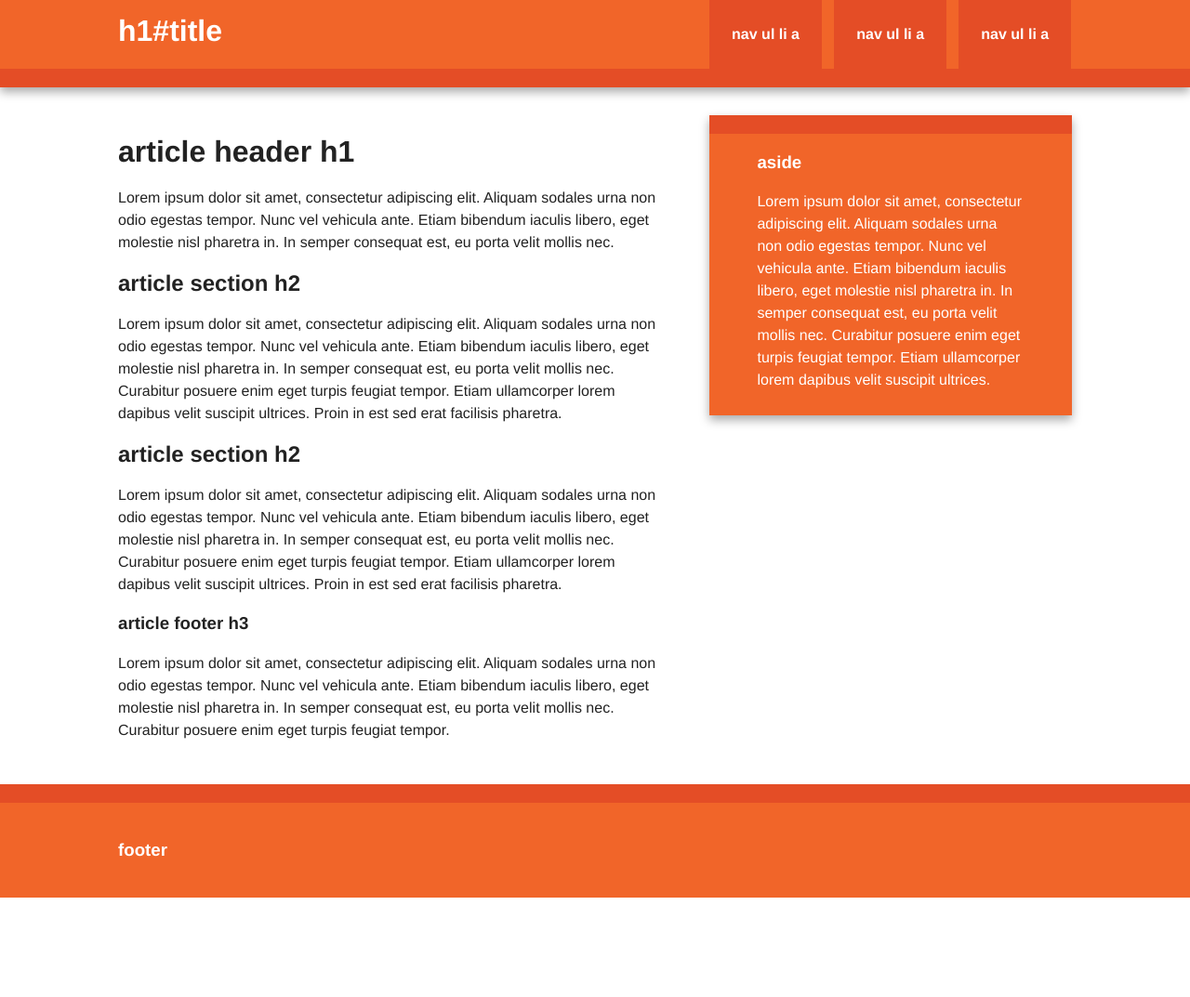
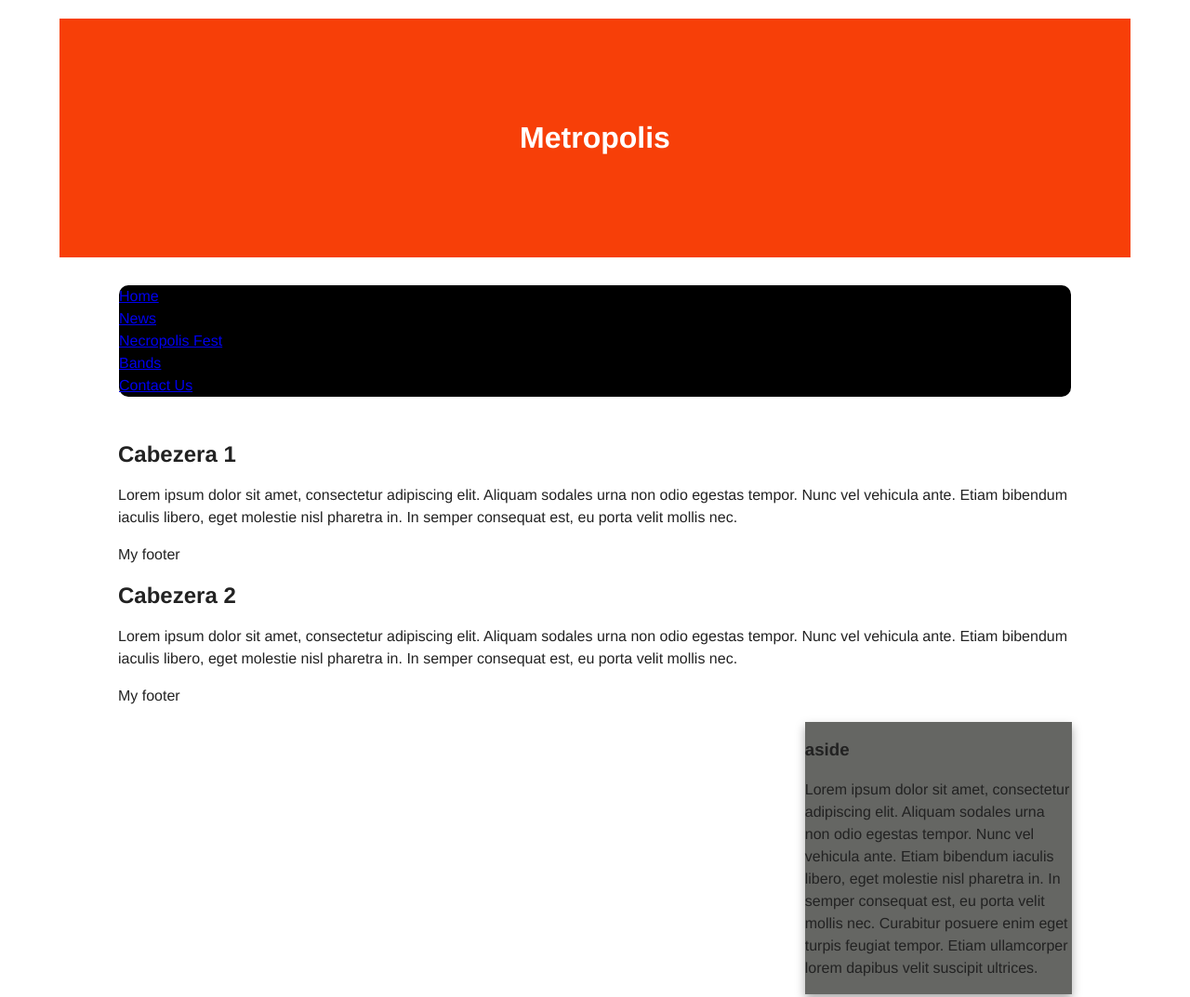
Before and after one commit to Ivanmartinezperez/Metropolis, a plain HTML site: page index.html in a window 1280 px wide. Shown: the top 1073 px of the page at 93% size. Before the commit the page ends 966 px from the top, so only its background shows below. Drawn offline with Linux system fonts and the light colour scheme; files whose address does not match are found by name.

Commit message:
cabezera funcional

```diff
--- a/css/style.css
+++ b/css/style.css
@@ -17,8 +17,9 @@ body, button, input, select, textarea { font-family: sans-serif; color: #222; }
 a { color: #00e; }
 a:visited { color: #551a8b; }
 a:hover { color: #06e; }
-a:focus { outline: thin dotted; }
+a:focus { outline: none; }
 a:hover, a:active { outline: 0; }
+nav ul li:hover{background-color:#3C3C3B;}
 
 abbr[title] { border-bottom: 1px dotted; }
 b, strong { font-weight: bold; }
@@ -37,7 +38,7 @@ sup { top: -0.5em; }
 sub { bottom: -0.25em; }
 ul, ol { margin: 1em 0; padding: 0 0 0 40px; }
 dd { margin: 0 0 0 40px; }
-nav ul, nav ol { list-style: none; list-style-image: none; margin: 0; padding: 0; }
+nav ul, nav ol { list-style: none; list-style-image: none; margin: 0; padding: 0;  }
 img { border: 0; -ms-interpolation-mode: bicubic; vertical-align: middle; }
 svg:not(:root) { overflow: hidden; }
 figure { margin: 0; }
@@ -62,13 +63,21 @@ table { border-collapse: collapse; border-spacing: 0; }
 td { vertical-align: top; }
 
 
+
+
 /* ===================================================
     Initializr styles
     http://verekia.com/initializr/responsive-template
     Author: Jonathan Verrecchia
    =================================================== */
 
-body{ font:16px/24px Helvetica, Helvetica Neue, Arial, sans-serif; }
+
+
+body{
+    font:16px/24px Helvetica, Helvetica Neue, Arial, sans-serif;
+    background:"css/fondo1.jpg";
+
+}
 
 .wrapper{
 	width:90%;
@@ -76,17 +85,19 @@ body{ font:16px/24px Helvetica, Helvetica Neue, Arial, sans-serif; }
 }
 
 /* ===================
-    ALL: Orange Theme
+    ALL: General
    =================== */
 
-#header-container{ border-bottom: 20px solid #e44d26; }
-#footer-container{ border-top:    20px solid #e44d26; }
-#main aside      { border-top:    20px solid #e44d26; }
+#header-container{
+    background:#F73F08
+}
 
-#header-container,
-#footer-container,
+#footer-container{
+    background:#08F73B
+
+}
 #main aside{
-	background:#f16529;
+	background:#656663;
 }
 
 #title{ color:white; }
@@ -96,19 +107,26 @@ body{ font:16px/24px Helvetica, Helvetica Neue, Arial, sans-serif; }
 
 /* ==============
     MOBILE: Menu
-   ============== */
+   ==============
 
 nav a{
 	display:block;
 	margin-bottom:10px;
 	padding:15px 0;
 
-	background:#e44d26;
+	background:#CFF708;
 	color:white;
 
 	text-align:center;
 	text-decoration:none;
 	font-weight:bold;
+}
+
+nav li a{
+    padding: 1% 2% 1% 2%
+}
+nav li a:hover{
+    background-color:#3C3C3B;
 }
 
 nav a:hover, nav a:visited{
@@ -117,14 +135,14 @@ nav a:hover, nav a:visited{
 
 nav a:hover{
 	text-decoration:underline;
-}
+}*/
 
 /* ==============
     MOBILE: Main
-   ============== */
+   ==============
 
 #main{
-	padding:30px 0;
+	padding: 60px 0 30px 0;
 }
 
 #main article h1{
@@ -139,7 +157,7 @@ nav a:hover{
 #footer-container footer{
 	color:white;
 	padding:20px 0;
-}
+}*/
 
 /* ===============
     ALL: IE Fixes
@@ -166,11 +184,11 @@ nav a:hover{
 
 /* ====================
     INTERMEDIATE: Menu
-   ==================== */
+   ====================
 
 	nav a{
 		float:left;
-		width:27%;
+		width: 13%;
 		margin:0 1.7%;
 		padding:25px 2%;
 		margin-bottom:0;
@@ -181,14 +199,11 @@ nav a:hover{
 
 /* ========================
     INTERMEDIATE: IE Fixes
-   ======================== */
+   ========================
 
-	nav ul li{
-		display:inline;
-	}
 	.oldie nav a{
 		margin:0 0.7%;
-	}
+	}*/
 }
 
 @media only screen and (min-width: 768px) {
@@ -197,25 +212,46 @@ nav a:hover{
     WIDE: CSS3 Effects
    ==================== */
 
-	#header-container,
+	#header-container{
+        width:90%;
+        margin:0 auto;
+        margin-top:20px;
+        padding-top:95px;
+        padding-bottom:95px;
+	}
 	#main aside{
 		-webkit-box-shadow:0 5px 10px #aaa;
 		   -moz-box-shadow:0 5px 10px #aaa;
 		        box-shadow:0 5px 10px #aaa;
 	}
 
+    nav ul li a{
+        border-radius: 10px;
+    }
+
+    #navigator nav ul {
+        Background-color:black;
+    }
+
 /* ============
     WIDE: Menu
    ============ */
 
 	#title{
-		float:left;
+		text-align:center;
 	}
 
 	nav{
-		float:right;
-		width:38%;
+		display:block;
+        margin:0 auto;
+        top: 67px;
+		width:80%;
+        margin-top:30px;
+        margin-bottom:30px;
+        background:#000000;
+        border-radius: 10px;
 	}
+    nav ul
 
 /* ============
     WIDE: Main
--- a/index.html
+++ b/index.html
@@ -21,37 +21,45 @@
 
 	<div id="header-container">
 		<header class="wrapper clearfix">
-			<h1 id="title">h1#title</h1>
+			<h1 id="title">Metropolis</h1>
+		</header>
+	</div><!--Cabezera (aqui imagen)-->
     <nav>
         <ul>
-					<li><a href="#">nav ul li a</a></li>
-					<li><a href="#">nav ul li a</a></li>
-					<li><a href="#">nav ul li a</a></li>
+			<li><a href="#">Home</a></li>
+			<li><a href="#">News</a></li>
+			<li><a href="#">Necropolis Fest</a></li>
+            <li><a href="#">Bands</a></li>
+            <li><a href="#">Contact Us</a></li>
 		</ul>
-			</nav>
-		</header>
-	</div>
+    </nav><!--menu navegador-->
+
 	<div id="main-container">
 		<div id="main" class="wrapper clearfix">
 
+	    	<section>
+                    <header>
+					    <h1>Cabezera 1</h1>
+                    </header>
                     <article>
+					    <p>Lorem ipsum dolor sit amet, consectetur adipiscing elit. Aliquam sodales urna non odio egestas tempor. Nunc vel vehicula ante. Etiam bibendum iaculis libero, eget molestie nisl pharetra in. In semper consequat est, eu porta velit mollis nec.</p>
+				    </article>
+                    <footer>
+                        <p>My footer</p>
+                    </footer>
+            </section>
+
+            <section>
                     <header>
-					<h1>article header h1</h1>
+					    <h1>Cabezera 2</h1>
+                    </header>
+                    <article>
 					    <p>Lorem ipsum dolor sit amet, consectetur adipiscing elit. Aliquam sodales urna non odio egestas tempor. Nunc vel vehicula ante. Etiam bibendum iaculis libero, eget molestie nisl pharetra in. In semper consequat est, eu porta velit mollis nec.</p>
-				</header>
-				<section>
-					<h2>article section h2</h2>
-					<p>Lorem ipsum dolor sit amet, consectetur adipiscing elit. Aliquam sodales urna non odio egestas tempor. Nunc vel vehicula ante. Etiam bibendum iaculis libero, eget molestie nisl pharetra in. In semper consequat est, eu porta velit mollis nec. Curabitur posuere enim eget turpis feugiat tempor. Etiam ullamcorper lorem dapibus velit suscipit ultrices. Proin in est sed erat facilisis pharetra.</p>
+				    </article>
+                    <footer>
+                        <p>My footer</p>
+                    </footer>
             </section>
-				<section>
-					<h2>article section h2</h2>
-					<p>Lorem ipsum dolor sit amet, consectetur adipiscing elit. Aliquam sodales urna non odio egestas tempor. Nunc vel vehicula ante. Etiam bibendum iaculis libero, eget molestie nisl pharetra in. In semper consequat est, eu porta velit mollis nec. Curabitur posuere enim eget turpis feugiat tempor. Etiam ullamcorper lorem dapibus velit suscipit ultrices. Proin in est sed erat facilisis pharetra.</p>
-				</section>
-				<footer>
-					<h3>article footer h3</h3>
-					<p>Lorem ipsum dolor sit amet, consectetur adipiscing elit. Aliquam sodales urna non odio egestas tempor. Nunc vel vehicula ante. Etiam bibendum iaculis libero, eget molestie nisl pharetra in. In semper consequat est, eu porta velit mollis nec. Curabitur posuere enim eget turpis feugiat tempor.</p>
-				</footer>
-			</article>
 
 		    <aside>
     			<h3>aside</h3>
```
Also changed, not shown: css/fondo1.jpg (added), 2 other files. Lines whose indentation alone changed are shown as unchanged.
